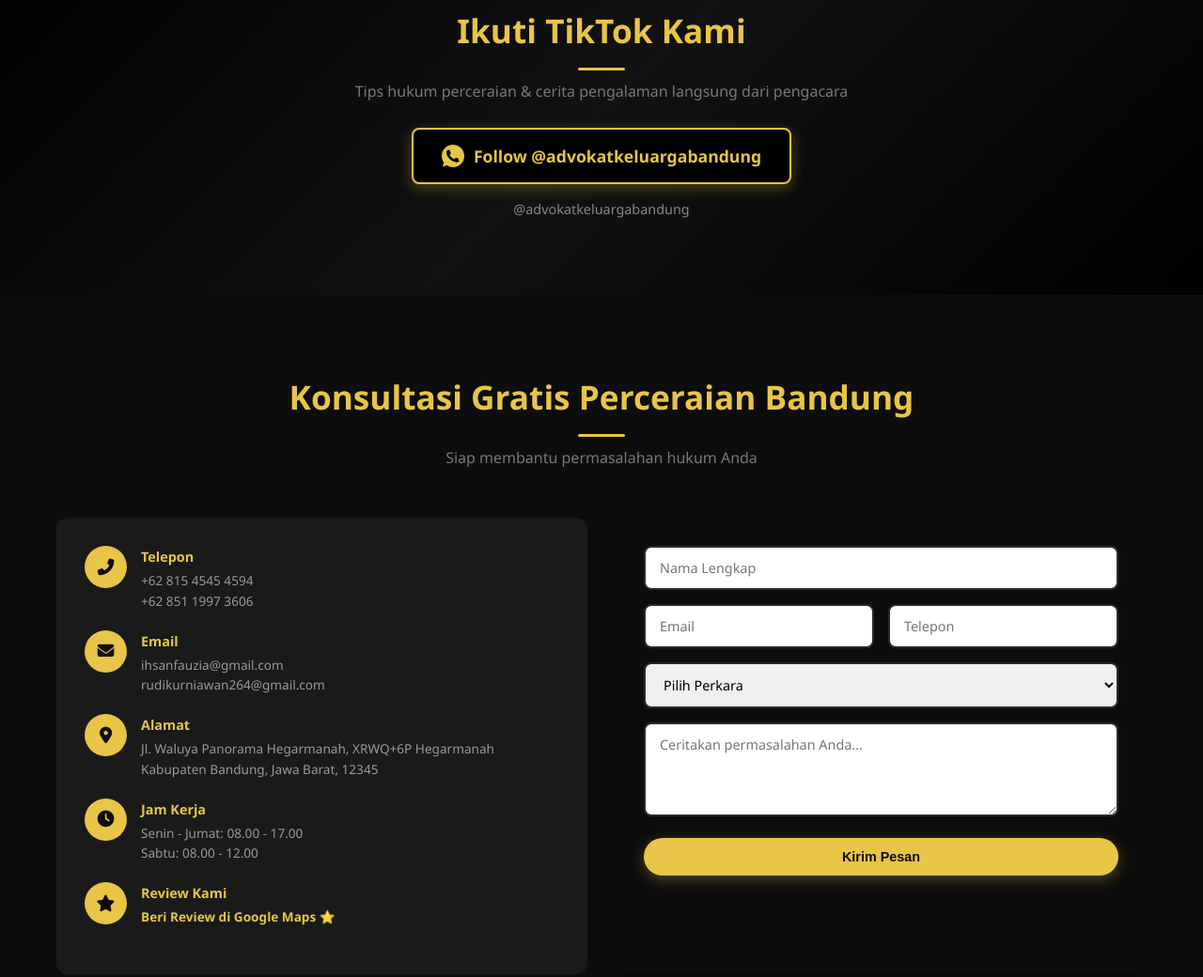
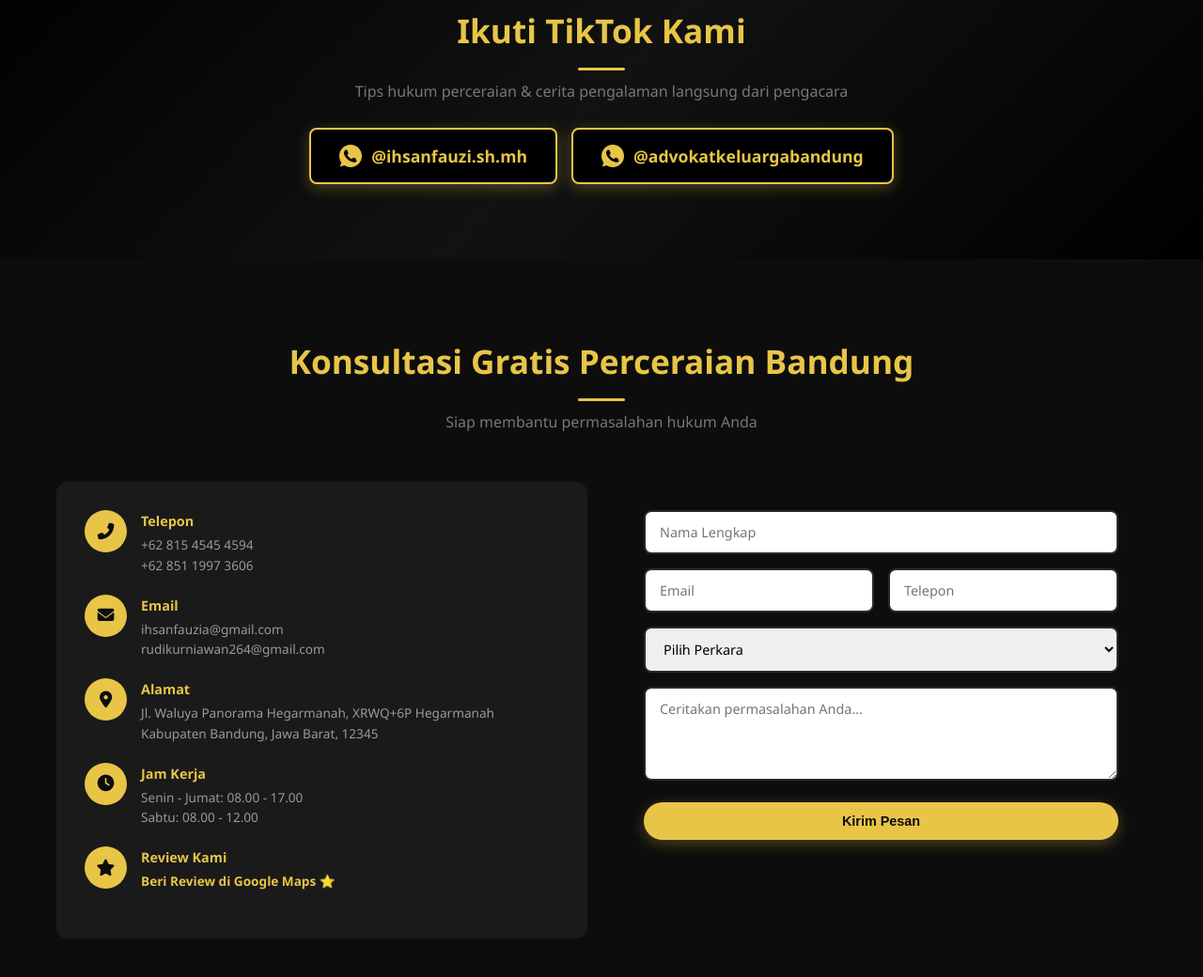
Before and after one commit to jacksparrows0701-maker/MIF-Lawyer-Patners-website, a plain HTML site: page index.html in a window 1280 px wide. Shown: the part 8240-9280 px from the top of the page at 94% size. Drawn offline with nearby package versions, Linux system fonts and the light colour scheme.

Commit message:
Feat: tambah TikTok Pak Ihsan (@ihsanfauzi.sh.mh) sebagai primary

```diff
--- a/index.html
+++ b/index.html
@@ -1080,11 +1080,16 @@
         <div class="container" style="text-align: center;">
             <h2 class="section-title">Ikuti TikTok Kami</h2>
             <p class="section-subtitle" style="margin-bottom: 25px;">Tips hukum perceraian & cerita pengalaman langsung dari pengacara</p>
-            <a href="https://www.tiktok.com/@advokatkeluargabandung" target="_blank" rel="noopener" class="btn-primary" style="background: #000; border: 2px solid #e8c547; color: #e8c547; padding: 14px 30px; border-radius: 8px; text-decoration: none; font-weight: bold; font-size: 1.1rem; display: inline-flex; align-items: center; gap: 10px; transition: 0.3s;">
-                <svg viewBox="0 0 32 32" width="24" height="24" fill="#e8c547"><path d="M16.004 0h-.008C7.174 0 0 7.176 0 16c0 3.5 1.128 6.744 3.046 9.378L1.054 31.29l6.118-1.97A15.906 15.906 0 0016.004 32C24.826 32 32 24.822 32 16S24.826 0 16.004 0zm9.318 22.594c-.39 1.096-1.932 2.008-3.162 2.27-.844.18-1.944.322-5.658-1.216-4.756-1.966-7.812-6.78-8.05-7.096-.23-.316-1.892-2.52-1.892-4.808 0-2.288 1.2-3.41 1.626-3.87.39-.426.922-.548 1.226-.548.31 0 .62.002.89.016.284.014.664-.106 1.034.79.39.942 1.332 3.242 1.448 3.476.116.234.194.506.038.822-.156.316-.234.514-.468.792-.234.278-.462.494-.7.792-.21.262-.446.542-.19.97.256.428 1.138 1.88 2.44 3.046 1.678 1.502 3.16 1.966 3.648 2.182.39.174.62.146.85-.086.23-.234.976-1.14 1.236-1.536.26-.396.522-.33.886-.198.364.132 2.314 1.09 2.71 1.288.39.198.65.296.746.46.094.164.094.948-.296 2.044z"/></svg>
-                Follow @advokatkeluargabandung
-            </a>
-            <p style="margin-top: 15px; color: rgba(255,255,255,0.5); font-size: 0.9rem;">@advokatkeluargabandung</p>
+            <div style="display: flex; gap: 15px; justify-content: center; flex-wrap: wrap;">
+                <a href="https://www.tiktok.com/@ihsanfauzi.sh.mh" target="_blank" rel="noopener" class="btn-primary" style="background: #000; border: 2px solid #e8c547; color: #e8c547; padding: 14px 30px; border-radius: 8px; text-decoration: none; font-weight: bold; font-size: 1.1rem; display: inline-flex; align-items: center; gap: 10px; transition: 0.3s;">
+                    <svg viewBox="0 0 32 32" width="24" height="24" fill="#e8c547"><path d="M16.004 0h-.008C7.174 0 0 7.176 0 16c0 3.5 1.128 6.744 3.046 9.378L1.054 31.29l6.118-1.97A15.906 15.906 0 0016.004 32C24.826 32 32 24.822 32 16S24.826 0 16.004 0zm9.318 22.594c-.39 1.096-1.932 2.008-3.162 2.27-.844.18-1.944.322-5.658-1.216-4.756-1.966-7.812-6.78-8.05-7.096-.23-.316-1.892-2.52-1.892-4.808 0-2.288 1.2-3.41 1.626-3.87.39-.426.922-.548 1.226-.548.31 0 .62.002.89.016.284.014.664-.106 1.034.79.39.942 1.332 3.242 1.448 3.476.116.234.194.506.038.822-.156.316-.234.514-.468.792-.234.278-.462.494-.7.792-.21.262-.446.542-.19.97.256.428 1.138 1.88 2.44 3.046 1.678 1.502 3.16 1.966 3.648 2.182.39.174.62.146.85-.086.23-.234.976-1.14 1.236-1.536.26-.396.522-.33.886-.198.364.132 2.314 1.09 2.71 1.288.39.198.65.296.746.46.094.164.094.948-.296 2.044z"/></svg>
+                    @ihsanfauzi.sh.mh
+                </a>
+                <a href="https://www.tiktok.com/@advokatkeluargabandung" target="_blank" rel="noopener" class="btn-primary" style="background: #000; border: 2px solid #e8c547; color: #e8c547; padding: 14px 30px; border-radius: 8px; text-decoration: none; font-weight: bold; font-size: 1.1rem; display: inline-flex; align-items: center; gap: 10px; transition: 0.3s;">
+                    <svg viewBox="0 0 32 32" width="24" height="24" fill="#e8c547"><path d="M16.004 0h-.008C7.174 0 0 7.176 0 16c0 3.5 1.128 6.744 3.046 9.378L1.054 31.29l6.118-1.97A15.906 15.906 0 0016.004 32C24.826 32 32 24.822 32 16S24.826 0 16.004 0zm9.318 22.594c-.39 1.096-1.932 2.008-3.162 2.27-.844.18-1.944.322-5.658-1.216-4.756-1.966-7.812-6.78-8.05-7.096-.23-.316-1.892-2.52-1.892-4.808 0-2.288 1.2-3.41 1.626-3.87.39-.426.922-.548 1.226-.548.31 0 .62.002.89.016.284.014.664-.106 1.034.79.39.942 1.332 3.242 1.448 3.476.116.234.194.506.038.822-.156.316-.234.514-.468.792-.234.278-.462.494-.7.792-.21.262-.446.542-.19.97.256.428 1.138 1.88 2.44 3.046 1.678 1.502 3.16 1.966 3.648 2.182.39.174.62.146.85-.086.23-.234.976-1.14 1.236-1.536.26-.396.522-.33.886-.198.364.132 2.314 1.09 2.71 1.288.39.198.65.296.746.46.094.164.094.948-.296 2.044z"/></svg>
+                    @advokatkeluargabandung
+                </a>
+            </div>
         </div>
     </section>
 
@@ -1211,7 +1216,8 @@
                     <div class="social-links">
                         <a href="#" class="social-link">Facebook</a>
                         <a href="#" class="social-link">Instagram</a>
-                        <a href="https://www.tiktok.com/@advokatkeluargabandung" target="_blank" rel="noopener" class="social-link">TikTok</a>
+                        <a href="https://www.tiktok.com/@ihsanfauzi.sh.mh" target="_blank" rel="noopener" class="social-link">TikTok Ihsan</a>
+                        <a href="https://www.tiktok.com/@advokatkeluargabandung" target="_blank" rel="noopener" class="social-link">TikTok Mif</a>
                         <a href="#" class="social-link">LinkedIn</a>
                         <a href="#" class="social-link" id="waFooter">WhatsApp</a>
                     </div>
```
